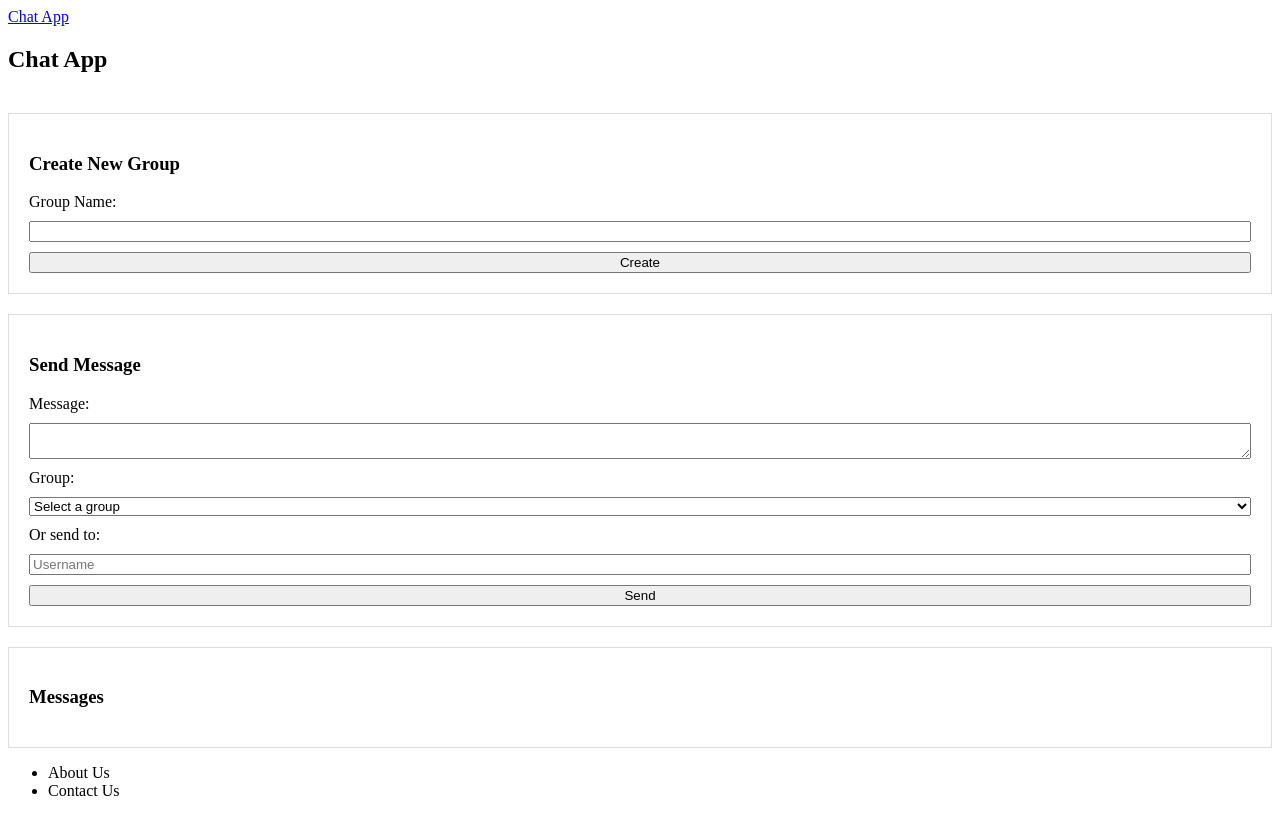
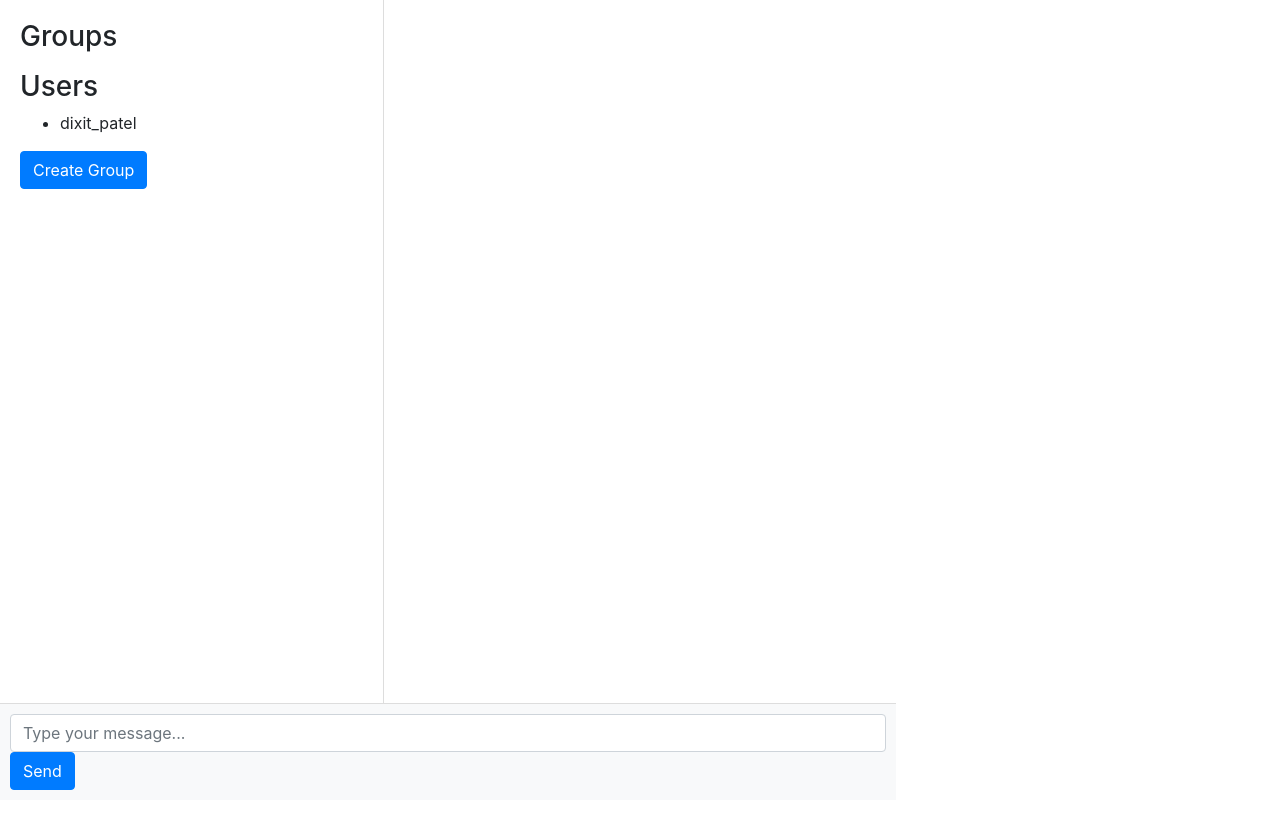
Before and after one commit to dixituwindsor/AdventureMinds, a Django app: template mainapp/templates/mainapp/messages.html in a window 1280 px wide. After the commit the page ends 790 px from the top, so only its background shows below. Run offline with Django 5.2, Linux system fonts and the light colour scheme; the template is opened without the code that fills it: values that come from a table or form of the project are taken from there, others are empty; data comes from the database, SQL or seed files in the repository; both versions use the stored data as it was after the commit; some libraries are stand-ins or nearby versions.

Commit message:
added messages.html and functionalities for async web socket in consumer.py and routing for websocket

```diff
--- a/AdventureMinds/asgi.py
+++ b/AdventureMinds/asgi.py
@@ -12,6 +12,8 @@ import os
 from django.core.asgi import get_asgi_application
 from channels.auth import AuthMiddlewareStack
 from channels.routing import ProtocolTypeRouter, URLRouter
+
+import mainapp.routing
 from mainapp import routing
 
 os.environ.setdefault("DJANGO_SETTINGS_MODULE", "AdventureMinds.settings")
@@ -21,7 +23,5 @@ application = get_asgi_application()
 
 application = ProtocolTypeRouter({
     "http": get_asgi_application(),
-    "websocket": AuthMiddlewareStack(
-        URLRouter(routing.websocket_url_patterns)
-    )
+    "websocket": mainapp.routing.websocket_urlpatterns,
 })
--- a/AdventureMinds/settings.py
+++ b/AdventureMinds/settings.py
@@ -121,6 +121,7 @@ USE_TZ = True
 # https://docs.djangoproject.com/en/5.0/howto/static-files/
 
 STATIC_URL = "static/"
+STATICFILES_DIRS = [BASE_DIR / "mainapp/static"]
 
 # Default primary key field type
 # https://docs.djangoproject.com/en/5.0/ref/settings/#default-auto-field
--- a/mainapp/templates/mainapp/base.html
+++ b/mainapp/templates/mainapp/base.html
@@ -4,7 +4,8 @@
 <head>
     <meta charset="UTF-8">
     <meta name="viewport" content="width=device-width, initial-scale=1.0">
-    <link rel="stylesheet" type="text/css" href="{% static 'mainapp/style.css' %}">
+{#    <link rel="stylesheet" type="text/css" href="{% static 'mainapp/style.css' %}">#}
+    <link rel="stylesheet" href="https://stackpath.bootstrapcdn.com/bootstrap/4.5.2/css/bootstrap.min.css">
     <title>AdventureMinds - {% block title %} Welcome! {% endblock %}</title>
 </head>
 <body>
--- a/mainapp/templates/mainapp/messages.html
+++ b/mainapp/templates/mainapp/messages.html
@@ -1,43 +1,133 @@
-{% extends "base.html" %}
+<!DOCTYPE html>
+<html lang="en">
+{% load static %}
+<head>
+    <meta charset="UTF-8">
+    <meta name="viewport" content="width=device-width, initial-scale=1.0">
+    <title>Chat App</title>
+    <link rel="stylesheet" href="https://stackpath.bootstrapcdn.com/bootstrap/4.5.2/css/bootstrap.min.css">
+    <style>
+        #chat-container {
+            display: flex;
+            height: 100vh;
+        }
+        #chat-sidebar {
+            width: 30%;
+            border-right: 1px solid #ddd;
+            padding: 20px;
+            overflow-y: auto;
+        }
+        #chat-messages {
+            width: 70%;
+            padding: 20px;
+            overflow-y: auto;
+        }
+        #message-input {
+            position: fixed;
+            bottom: 0;
+            width: 70%;
+            padding: 10px;
+            background-color: #f8f9fa;
+            border-top: 1px solid #ddd;
+        }
+    </style>
+</head>
+<body>
+    <div id="chat-container">
+        <div id="chat-sidebar">
+            <h3>Groups</h3>
+            <ul id="group-list">
+                <!-- Groups will be dynamically added here -->
+            </ul>
+            <h3>Users</h3>
+            <ul id="user-list">
+                <!-- Users will be dynamically added here -->
+            </ul>
+            <button id="create-group-btn" class="btn btn-primary">Create Group</button>
+        </div>
+        <div id="chat-messages">
+            <!-- Messages will be displayed here -->
+        </div>
+        <div id="message-input">
+            <input type="text" id="message-text" class="form-control" placeholder="Type your message...">
+            <button id="send-message-btn" class="btn btn-primary">Send</button>
+        </div>
+    </div>
 
-{% block body_block %}
-<nav>
-    <a href="{% url 'chat_app' %}">Chat App</a>
-</nav>
-<div class="chat-app">
-    <h2>Chat App</h2>
-    <div class="create-group">
-        <h3>Create New Group</h3>
-        <form method="post">
-            {% csrf_token %}
-            <input type="hidden" name="action" value="create_group">
-            <label for="name">Group Name:</label>
-            <input type="text" id="name" name="name" required>
-            <button type="submit">Create</button>
-        </form>
+    <!-- Modal for selecting users to start a private chat -->
+    <div class="modal" id="userSelectModal" tabindex="-1" role="dialog">
+        <div class="modal-dialog" role="document">
+            <div class="modal-content">
+                <div class="modal-header">
+                    <h5 class="modal-title">Select User</h5>
+                    <button type="button" class="close" data-dismiss="modal" aria-label="Close">
+                        <span aria-hidden="true">&times;</span>
+                    </button>
+                </div>
+                <div class="modal-body">
+                    <ul id="user-list-modal">
+                        <!-- Users will be dynamically added here -->
+                    </ul>
+                </div>
+                <div class="modal-footer">
+                    <button type="button" class="btn btn-secondary" data-dismiss="modal">Close</button>
+                </div>
+            </div>
+        </div>
     </div>
-    <div class="send-message">
-        <h3>Send Message</h3>
-        <form method="post">
-            {% csrf_token %}
-            <input type="hidden" name="action" value="send_message">
-            <label for="content">Message:</label>
-            <textarea id="content" name="content" required></textarea>
-            <label for="group_id">Group:</label>
-            <select id="group_id" name="group_id">
-                <option value="">Select a group</option>
-                {% for group in groups %}
-                <option value="{{ group.id }}">{{ group.name }}</option>
-                {% endfor %}
-            </select>
-            <label for="recipient_username">Or send to:</label>
-            <input type="text" id="recipient_username" name="recipient_username" placeholder="Username">
-            <button type="submit">Send</button>
-        </form>
-    </div>
-    <div class="view-messages">
-        <h3>Messages</h3>
-        <!-- Display messages here -->
-    </div>
-</div>
-{% endblock %}
+
+    <script src="https://code.jquery.com/jquery-3.5.1.slim.min.js"></script>
+    <script src="https://stackpath.bootstrapcdn.com/bootstrap/4.5.2/js/bootstrap.min.js"></script>
+{#    <script src="{% static 'mainapp/chat.js' %}"></script>#}
+
+    <script>
+        document.addEventListener('DOMContentLoaded', function() {
+            fetch('/getusers/')
+                .then(response => response.json())
+                .then(users => {
+                    const userList = document.getElementById('user-list');
+                    users.forEach(user => {
+                        const listItem = document.createElement('li');
+                        listItem.textContent = user.username;
+                        listItem.addEventListener('click', () => {
+                            // Handle user selection
+                            startChatWithUser(user.id);
+                        });
+                        userList.appendChild(listItem);
+                    });
+                });
+        });
+
+        function startChatWithUser(userId) {
+        // Close the user selection modal
+        $('#userSelectModal').modal('hide');
+
+        // Update the WebSocket URL to point to a private chat with the selected user
+        const socketUrl = `ws://${window.location.host}/ws/chat/private/${userId}/`;
+        const socket = new WebSocket(socketUrl);
+
+        // Update the rest of your WebSocket handling code to work with private chats
+        // This includes sending and receiving messages, updating the UI, etc.
+        socket.addEventListener('open', function(event) {
+            console.log('Connection opened');
+        });
+
+        socket.addEventListener('message', function(event) {
+            const message = JSON.parse(event.data);
+            const messageElement = document.createElement('p');
+            messageElement.textContent = message.message;
+            document.getElementById('chat-messages').appendChild(messageElement);
+        });
+
+        document.getElementById('send-message-btn').addEventListener('click', function() {
+            const messageText = document.getElementById('message-text').value;
+            socket.send(JSON.stringify({
+                'message': messageText
+            }));
+            document.getElementById('message-text').value = '';
+        });
+    }
+    </script>
+
+</body>
+</html>
--- a/mainapp/urls.py
+++ b/mainapp/urls.py
@@ -9,4 +9,5 @@ urlpatterns = [
     path('login/', views.user_login, name='login'),
     path('signup/', views.user_signup, name='signup'),
     path('logout/', views.user_logout, name='logout'),
+    path('getusers/', views.getusers, name='getusers'),
 ]
--- a/mainapp/views.py
+++ b/mainapp/views.py
@@ -1,4 +1,4 @@
-from django.http import HttpResponse
+from django.http import HttpResponse, JsonResponse
 from django.shortcuts import render, redirect
 from django.contrib.auth.decorators import login_required
 from .models import ChatGroups, Message, UserProfile
@@ -13,6 +13,10 @@ def messenger(request):
     context = {}
     return render(request=request, template_name=template, context=context)
 
+
+def getusers(request):
+    users = UserProfile.objects.all().values('username', 'id')
+    return JsonResponse(list(users), safe=False)
 
 @login_required
 def chat_app(request):
```
Also changed, not shown: mainapp/consumer.py (+102 -22 lines), mainapp/routing.py (+21 -4 lines), mainapp/static/mainapp/chat.js (added, +53 -0 lines), db.sqlite3.
